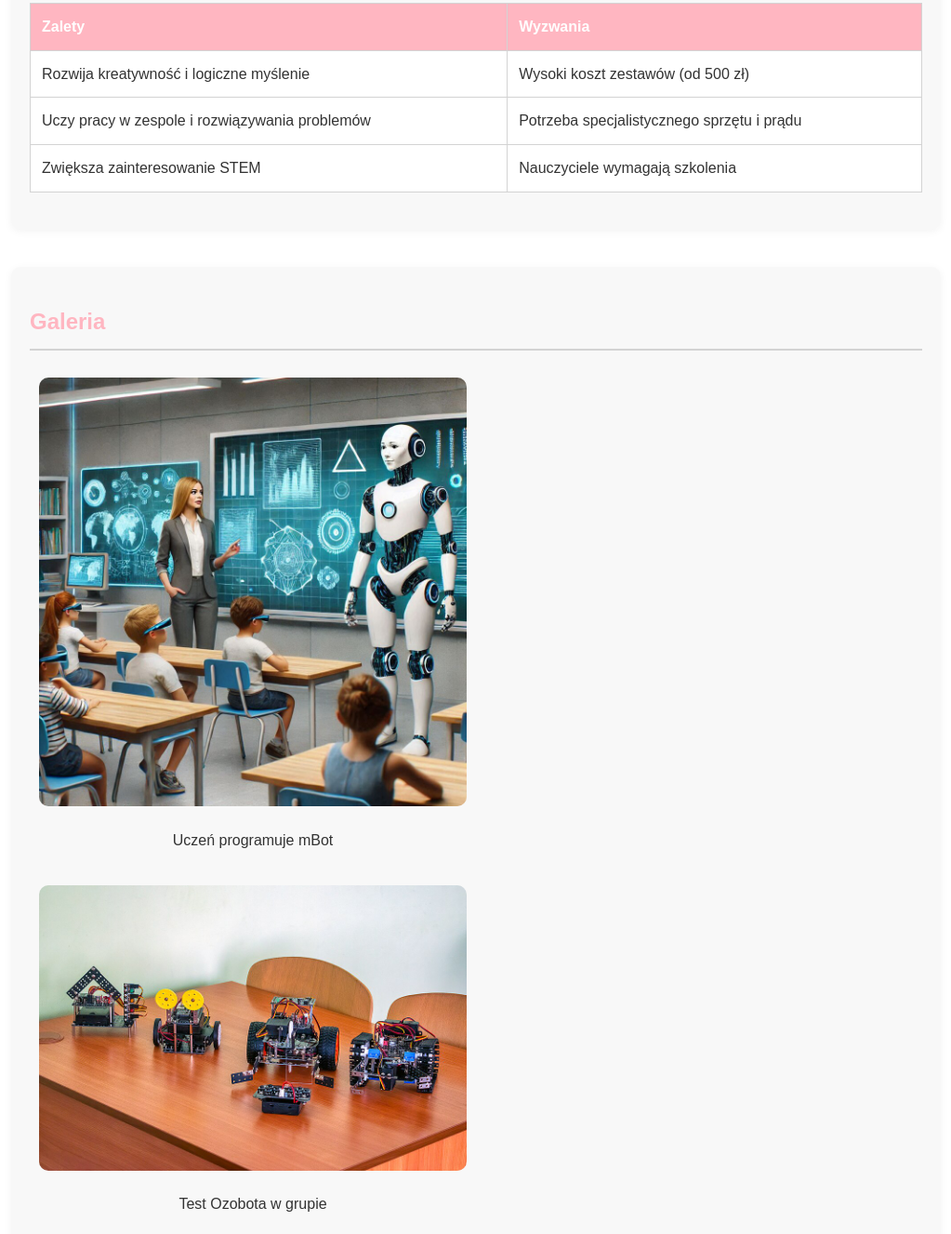
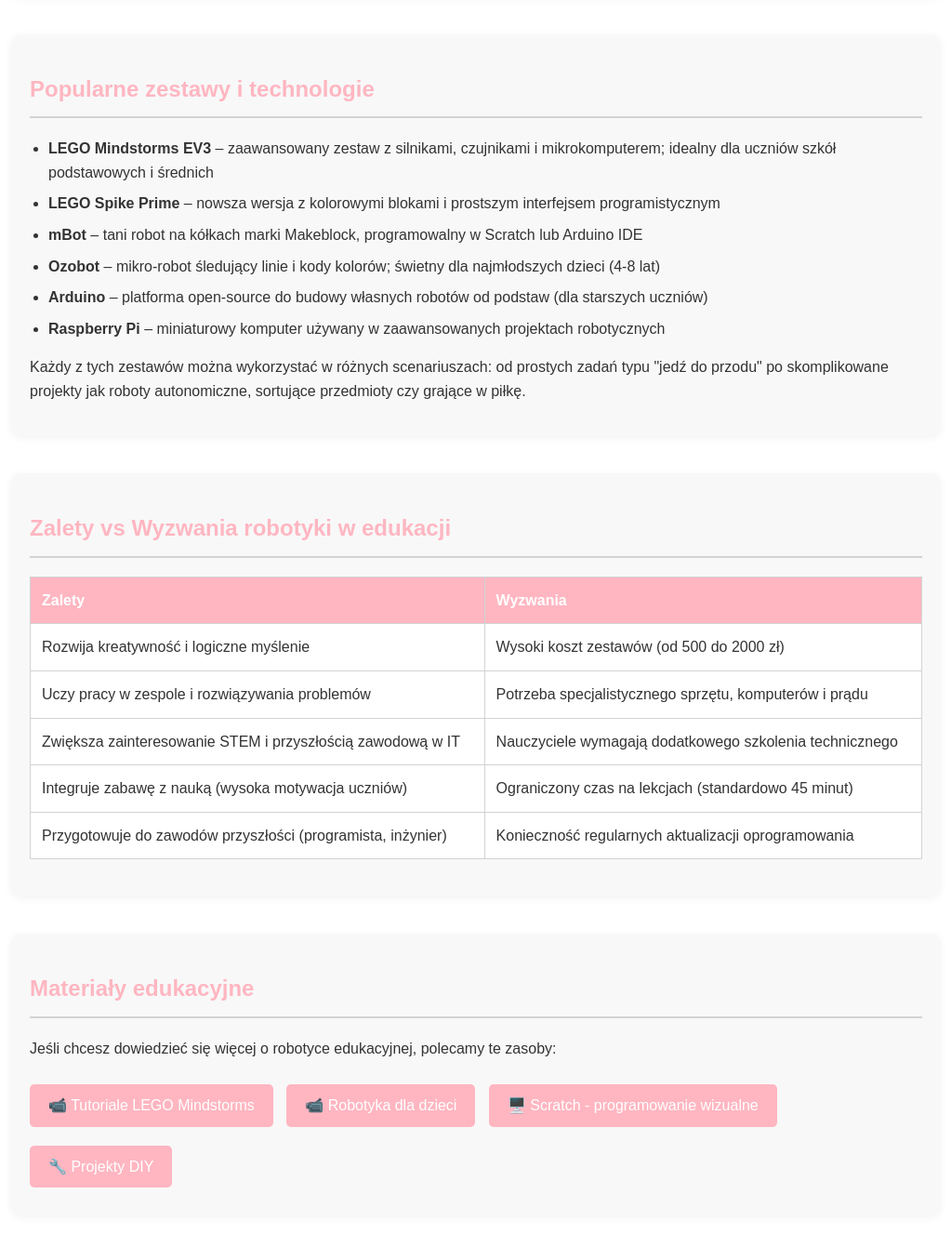
Before and after one commit to blankaaa118/robotyka-edukacja, a plain HTML site: page index.html in a window 1280 px wide. Shown: the part 1049-2376 px from the top of the page at 93% size, without its empty margins (128-1151 px from the left). Drawn offline with Linux system fonts and the light colour scheme.

Commit message:
Update index.html

```diff
--- a/index.html
+++ b/index.html
@@ -20,7 +20,11 @@
         th { background: #FFB6C1; color: #FFFFFF; }
         .obrazek { display: inline-block; width: 48%; margin: 1%; text-align: center; }
         .obrazek img { width: 100%; height: auto; border-radius: 10px; }
+        .video-link { display: inline-block; margin: 10px 10px 10px 0; padding: 10px 20px; background: #FFB6C1; color: white; text-decoration: none; border-radius: 5px; transition: background 0.3s; }
+        .video-link:hover { background: #FF99B3; }
         footer { background: #D3D3D3; text-align: center; padding: 15px; margin-top: 40px; }
+        ul { margin: 10px 0; padding-left: 20px; }
+        li { margin: 8px 0; }
     </style>
 </head>
 <body>
@@ -30,8 +34,11 @@
             <ul>
                 <li><a href="#wstep">Wstęp</a></li>
                 <li><a href="#czym-jest">Czym jest?</a></li>
+                <li><a href="#zastosowania">Zastosowania</a></li>
                 <li><a href="#tabela">Zalety vs Wyzwania</a></li>
+                <li><a href="#materialy">Materiały</a></li>
                 <li><a href="#galeria">Galeria</a></li>
+                <li><a href="#podsumowanie">Podsumowanie</a></li>
             </ul>
         </nav>
     </header>
@@ -39,14 +46,27 @@
     <main>
         <section id="wstep">
             <h2>Wstęp</h2>
-            <p>Robotyka edukacyjna to nowoczesny sposób nauczania programowania, logiki i pracy zespołowej poprzez budowanie i programowanie robotów. Stosowana w szkołach od przedszkolaka po liceum.</p>
+            <p>Robotyka edukacyjna to nowoczesny sposób nauczania programowania, logiki i pracy zespołowej poprzez budowanie i programowanie robotów. Jest stosowana w szkołach od przedszkolaka po liceum, a nawet na studiach technicznych. Dzięki połączeniu zabawy z nauką, uczniowie rozwijają kompetencje przyszłości w sposób naturalny i angażujący.</p>
         </section>
 
         <section id="czym-jest">
             <h2>Czym jest robotyka edukacyjna?</h2>
-            <p>To zajęcia, gdzie uczniowie konstruują roboty z klocków (np. LEGO Mindstorms, mBot) i programują je w Scratchu lub Pythonie. Pomaga rozwijać umiejętności STEM (nauka, technologia, inżynieria, matematyka).</p>
-            <!-- Tutaj jest Twój plik 11.jpeg -->
-            <img src="11.jpeg" alt="Dzieci budują robota LEGO Mindstorms">
+            <p>To interdyscyplinarna metoda nauczania, która łączy elementy informatyki, matematyki, fizyki i inżynierii. Uczniowie konstruują roboty z klocków (np. LEGO Mindstorms EV3, LEGO Spike Prime, mBot) i programują je za pomocą intuicyjnych języków wizualnych (Scratch, Blockly) lub tekstowych (Python, C++).</p>
+            <p>Robotyka edukacyjna pomaga rozwijać kompetencje STEM (nauka, technologia, inżynieria, matematyka) oraz umiejętności XXI wieku: kreatywność, krytyczne myślenie, komunikację i współpracę. Uczniowie uczą się rozwiązywania problemów metodą prób i błędów, co przygotowuje ich do realnych wyzwań zawodowych.</p>
+            <img src="11.jpeg" alt="Dzieci budują robota LEGO Mindstorms na lekcji w szkolnej pracowni informatycznej">
+        </section>
+
+        <section id="zastosowania">
+            <h2>Popularne zestawy i technologie</h2>
+            <ul>
+                <li><strong>LEGO Mindstorms EV3</strong> – zaawansowany zestaw z silnikami, czujnikami i mikrokomputerem; idealny dla uczniów szkół podstawowych i średnich</li>
+                <li><strong>LEGO Spike Prime</strong> – nowsza wersja z kolorowymi blokami i prostszym interfejsem programistycznym</li>
+                <li><strong>mBot</strong> – tani robot na kółkach marki Makeblock, programowalny w Scratch lub Arduino IDE</li>
+                <li><strong>Ozobot</strong> – mikro-robot śledujący linie i kody kolorów; świetny dla najmłodszych dzieci (4-8 lat)</li>
+                <li><strong>Arduino</strong> – platforma open-source do budowy własnych robotów od podstaw (dla starszych uczniów)</li>
+                <li><strong>Raspberry Pi</strong> – miniaturowy komputer używany w zaawansowanych projektach robotycznych</li>
+            </ul>
+            <p>Każdy z tych zestawów można wykorzystać w różnych scenariuszach: od prostych zadań typu "jedź do przodu" po skomplikowane projekty jak roboty autonomiczne, sortujące przedmioty czy grające w piłkę.</p>
         </section>
 
         <section id="tabela">
@@ -61,37 +81,59 @@
                 <tbody>
                     <tr>
                         <td>Rozwija kreatywność i logiczne myślenie</td>
-                        <td>Wysoki koszt zestawów (od 500 zł)</td>
+                        <td>Wysoki koszt zestawów (od 500 do 2000 zł)</td>
                     </tr>
                     <tr>
                         <td>Uczy pracy w zespole i rozwiązywania problemów</td>
-                        <td>Potrzeba specjalistycznego sprzętu i prądu</td>
+                        <td>Potrzeba specjalistycznego sprzętu, komputerów i prądu</td>
                     </tr>
                     <tr>
-                        <td>Zwiększa zainteresowanie STEM</td>
-                        <td>Nauczyciele wymagają szkolenia</td>
+                        <td>Zwiększa zainteresowanie STEM i przyszłością zawodową w IT</td>
+                        <td>Nauczyciele wymagają dodatkowego szkolenia technicznego</td>
+                    </tr>
+                    <tr>
+                        <td>Integruje zabawę z nauką (wysoka motywacja uczniów)</td>
+                        <td>Ograniczony czas na lekcjach (standardowo 45 minut)</td>
+                    </tr>
+                    <tr>
+                        <td>Przygotowuje do zawodów przyszłości (programista, inżynier)</td>
+                        <td>Konieczność regularnych aktualizacji oprogramowania</td>
                     </tr>
                 </tbody>
             </table>
         </section>
 
+        <section id="materialy">
+            <h2>Materiały edukacyjne</h2>
+            <p>Jeśli chcesz dowiedzieć się więcej o robotyce edukacyjnej, polecamy te zasoby:</p>
+            <a href="https://www.youtube.com/results?search_query=LEGO+Mindstorms+tutorial" target="_blank" class="video-link">📹 Tutoriale LEGO Mindstorms</a>
+            <a href="https://www.youtube.com/results?search_query=robotyka+edukacyjna+dla+dzieci" target="_blank" class="video-link">📹 Robotyka dla dzieci</a>
+            <a href="https://scratch.mit.edu/" target="_blank" class="video-link">🖥️ Scratch - programowanie wizualne</a>
+            <a href="https://www.instructables.com/circuits/robots/" target="_blank" class="video-link">🔧 Projekty DIY</a>
+        </section>
+
         <section id="galeria">
             <h2>Galeria</h2>
             <div class="obrazek">
-                <!-- Tutaj jest Twój plik 22.jpg -->
-                <img src="22.jpg" alt="Uczeń programuje małego robota mBot">
-                <p>Uczeń programuje mBot</p>
+                <img src="22.jpg" alt="Uczeń programuje małego robota mBot na komputerze podczas zajęć edukacyjnych">
+                <p>Uczeń programuje mBot w środowisku Scratch</p>
             </div>
             <div class="obrazek">
-                <!-- Tutaj jest Twój plik 33.jpg -->
-                <img src="33.jpg" alt="Grupa dzieci testuje Ozobota">
-                <p>Test Ozobota w grupie</p>
+                <img src="33.jpg" alt="Grupa dzieci testuje Ozobota na kolorowej macie z kodem kreskowym w klasie">
+                <p>Test Ozobota na macie z kodami kolorów</p>
             </div>
+        </section>
+
+        <section id="podsumowanie">
+            <h2>Podsumowanie</h2>
+            <p>Robotyka edukacyjna to skuteczne narzędzie do nauczania kompetencji XXI wieku. Choć wymaga inwestycji w sprzęt i szkolenia, korzyści przewyższają koszty. Uczniowie nie tylko uczą się programowania, ale także rozwijają kreatywność, wytrwałość i umiejętność pracy zespołowej.</p>
+            <p>W przyszłości robotyka będzie odgrywać jeszcze większą rolę w edukacji – automatyzacja, sztuczna inteligencja i Internet Rzeczy stają się standardem. Dlatego warto już dziś inwestować w młode pokolenie, dając im dostęp do nowoczesnych technologii i inspirując do kariery w branży STEM.</p>
         </section>
     </main>
 
     <footer>
-        <p>Projekt Informatyka KL III &copy; 2026 | Optima School</p>
+        <p>Projekt Informatyka KL III &copy; 2026 | Autor: [TWOJE IMIĘ I NAZWISKO]</p>
+        <p>GitHub Pages | <a href="https://blankaaa118.github.io/robotyka-edukacja/" style="color: #555;">blankaaa118.github.io/robotyka-edukacja</a></p>
     </footer>
 </body>
 </html>
```
